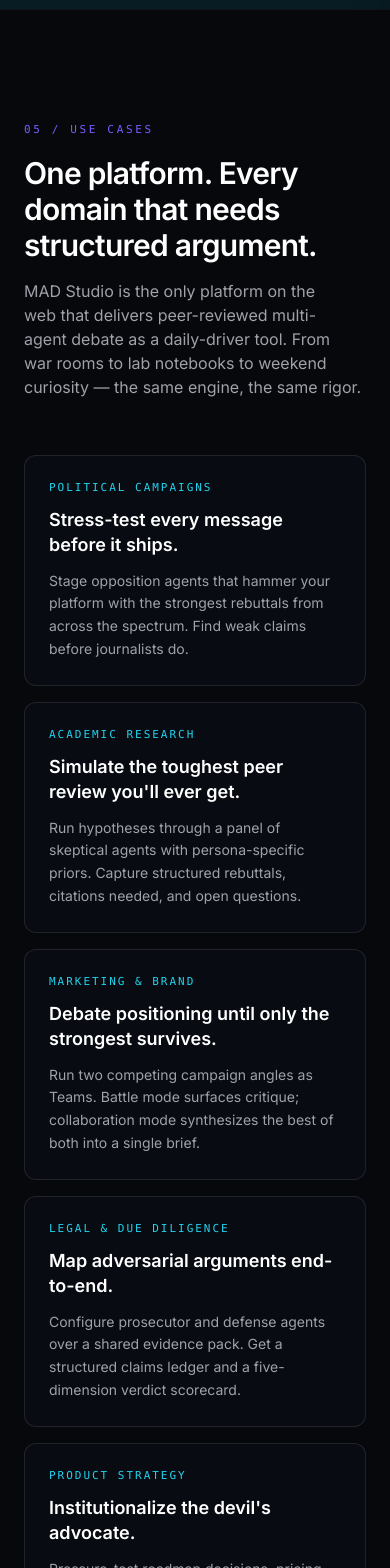
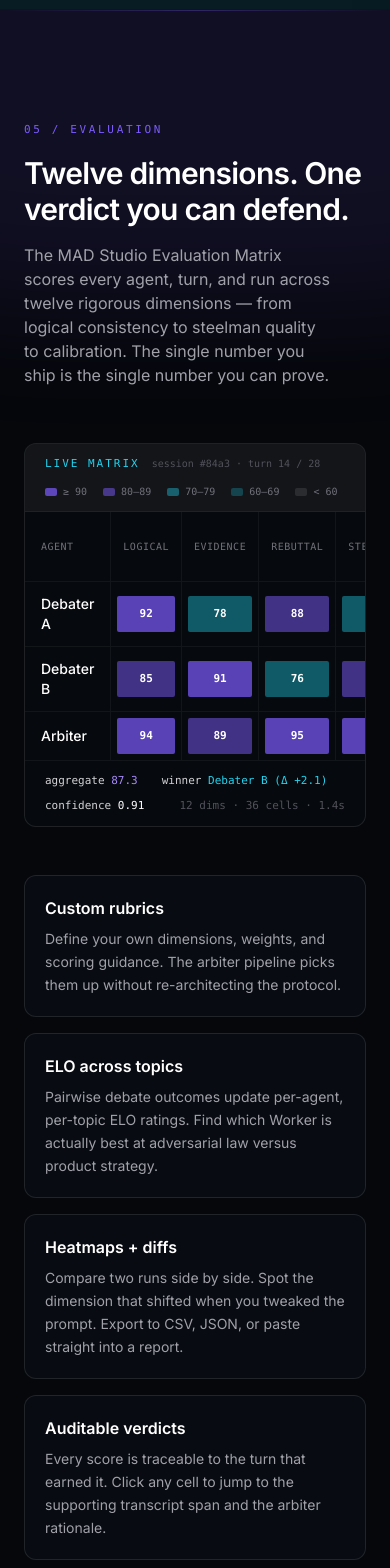
Before and after one commit to Andruuid/MADStudioLandingPage, a Next.js app: page / in a window 390 px wide. Shown: the part 8940-10508 px from the top of the page. Built offline with nearby package versions, Linux system fonts and the light colour scheme; no server answers.

Commit message:
Add Evaluation Matrix section with 12-dimension heatmap
Co-authored-by: Cursor <cursoragent@cursor.com>

```diff
--- a/app/page.tsx
+++ b/app/page.tsx
@@ -4,6 +4,7 @@ import Science from "@/components/Science";
 import Features from "@/components/Features";
 import ApiSection from "@/components/ApiSection";
 import Recursive from "@/components/Recursive";
+import Evaluation from "@/components/Evaluation";
 import UseCases from "@/components/UseCases";
 import Waitlist from "@/components/Waitlist";
 import Footer from "@/components/Footer";
@@ -17,6 +18,7 @@ export default function Home() {
       <Features />
       <ApiSection />
       <Recursive />
+      <Evaluation />
       <UseCases />
       <Waitlist />
       <Footer />
--- /dev/null
+++ b/components/Evaluation.tsx
@@ -0,0 +1,194 @@
+const dimensions = [
+  { key: "logic", label: "Logical consistency" },
+  { key: "evidence", label: "Evidence density" },
+  { key: "rebuttal", label: "Rebuttal robustness" },
+  { key: "steelman", label: "Steelman quality" },
+  { key: "calibration", label: "Calibration accuracy" },
+  { key: "novelty", label: "Novelty index" },
+  { key: "compression", label: "Signal-to-noise" },
+  { key: "citation", label: "Citation fidelity" },
+  { key: "drift", label: "Position drift" },
+  { key: "concession", label: "Concession quality" },
+  { key: "falsify", label: "Falsifiability" },
+  { key: "decisiveness", label: "Decision-readiness" },
+];
+
+const agents = [
+  { name: "Debater A", scores: [92, 78, 88, 71, 84, 66, 81, 90, 58, 73, 87, 79] },
+  { name: "Debater B", scores: [85, 91, 76, 82, 70, 88, 74, 83, 65, 80, 72, 86] },
+  { name: "Arbiter",   scores: [94, 89, 95, 90, 93, 71, 92, 96, 84, 91, 88, 95] },
+];
+
+function cellColor(score: number) {
+  if (score >= 90) return "bg-accent/70 text-white";
+  if (score >= 80) return "bg-accent/50 text-white";
+  if (score >= 70) return "bg-accent-cyan/40 text-white";
+  if (score >= 60) return "bg-accent-cyan/25 text-zinc-100";
+  return "bg-white/5 text-zinc-400";
+}
+
+const capabilities = [
+  {
+    title: "Custom rubrics",
+    body: "Define your own dimensions, weights, and scoring guidance. The arbiter pipeline picks them up without re-architecting the protocol.",
+  },
+  {
+    title: "ELO across topics",
+    body: "Pairwise debate outcomes update per-agent, per-topic ELO ratings. Find which Worker is actually best at adversarial law versus product strategy.",
+  },
+  {
+    title: "Heatmaps + diffs",
+    body: "Compare two runs side by side. Spot the dimension that shifted when you tweaked the prompt. Export to CSV, JSON, or paste straight into a report.",
+  },
+  {
+    title: "Auditable verdicts",
+    body: "Every score is traceable to the turn that earned it. Click any cell to jump to the supporting transcript span and the arbiter rationale.",
+  },
+];
+
+export default function Evaluation() {
+  return (
+    <section
+      id="evaluation"
+      className="relative isolate overflow-hidden border-t border-white/5 py-28 md:py-36"
+    >
+      <div
+        aria-hidden
+        className="absolute inset-x-0 top-0 mx-auto h-px max-w-6xl bg-gradient-to-r from-transparent via-accent/30 to-transparent"
+      />
+      <div
+        aria-hidden
+        className="absolute -top-32 left-1/2 h-[420px] w-[800px] -translate-x-1/2 rounded-full bg-accent/10 blur-3xl"
+      />
+
+      <div className="relative mx-auto max-w-6xl px-6">
+        <div className="flex flex-col gap-4 md:max-w-3xl">
+          <span className="font-mono text-[11px] uppercase tracking-[0.24em] text-accent">
+            05 / Evaluation
+          </span>
+          <h2 className="text-balance text-3xl font-semibold tracking-tight text-white md:text-5xl">
+            Twelve dimensions. One verdict you can defend.
+          </h2>
+          <p className="text-balance text-zinc-400 md:text-lg">
+            The MAD Studio Evaluation Matrix scores every agent, turn, and run
+            across twelve rigorous dimensions — from logical consistency to
+            steelman quality to calibration. The single number you ship is the
+            single number you can prove.
+          </p>
+        </div>
+
+        <div className="mt-14 overflow-hidden rounded-xl border border-white/10 bg-ink-900/70">
+          <div className="flex flex-wrap items-center justify-between gap-3 border-b border-white/5 bg-white/5 px-5 py-3">
+            <div className="flex items-center gap-3">
+              <span className="font-mono text-[11px] uppercase tracking-[0.18em] text-accent-cyan">
+                live matrix
+              </span>
+              <span className="font-mono text-[10px] text-zinc-600">
+                session #84a3 · turn 14 / 28
+              </span>
+            </div>
+            <div className="flex items-center gap-4 font-mono text-[10px] text-zinc-500">
+              <span className="flex items-center gap-1.5">
+                <span className="h-2 w-3 rounded-sm bg-accent/70" />
+                ≥ 90
+              </span>
+              <span className="flex items-center gap-1.5">
+                <span className="h-2 w-3 rounded-sm bg-accent/50" />
+                80–89
+              </span>
+              <span className="flex items-center gap-1.5">
+                <span className="h-2 w-3 rounded-sm bg-accent-cyan/40" />
+                70–79
+              </span>
+              <span className="flex items-center gap-1.5">
+                <span className="h-2 w-3 rounded-sm bg-accent-cyan/25" />
+                60–69
+              </span>
+              <span className="flex items-center gap-1.5">
+                <span className="h-2 w-3 rounded-sm bg-white/10" />
+                &lt; 60
+              </span>
+            </div>
+          </div>
+
+          <div className="overflow-x-auto">
+            <table className="w-full border-separate border-spacing-0 text-left">
+              <thead>
+                <tr className="font-mono text-[10px] uppercase tracking-wider text-zinc-500">
+                  <th className="sticky left-0 z-10 bg-ink-900/70 px-4 py-3 text-left font-medium">
+                    Agent
+                  </th>
+                  {dimensions.map((d) => (
+                    <th
+                      key={d.key}
+                      className="border-l border-white/5 px-3 py-3 font-medium"
+                      title={d.label}
+                    >
+                      {d.label.split(" ")[0]}
+                    </th>
+                  ))}
+                </tr>
+              </thead>
+              <tbody>
+                {agents.map((agent) => (
+                  <tr key={agent.name}>
+                    <td className="sticky left-0 z-10 border-t border-white/5 bg-ink-900/70 px-4 py-3 text-sm font-medium text-white">
+                      {agent.name}
+                    </td>
+                    {agent.scores.map((score, idx) => (
+                      <td
+                        key={dimensions[idx].key}
+                        className="border-l border-t border-white/5 px-1.5 py-1.5"
+                      >
+                        <div
+                          className={`flex h-9 items-center justify-center rounded-sm font-mono text-[11px] font-semibold transition ${cellColor(score)}`}
+                          title={`${dimensions[idx].label}: ${score}`}
+                        >
+                          {score}
+                        </div>
+                      </td>
+                    ))}
+                  </tr>
+                ))}
+              </tbody>
+            </table>
+          </div>
+
+          <div className="flex flex-wrap items-center gap-x-6 gap-y-2 border-t border-white/5 px-5 py-3 font-mono text-[11px] text-zinc-500">
+            <span>
+              <span className="text-zinc-300">aggregate</span>{" "}
+              <span className="text-accent-glow">87.3</span>
+            </span>
+            <span>
+              <span className="text-zinc-300">winner</span>{" "}
+              <span className="text-accent-cyan">Debater B (Δ +2.1)</span>
+            </span>
+            <span>
+              <span className="text-zinc-300">confidence</span>{" "}
+              <span className="text-white">0.91</span>
+            </span>
+            <span className="ml-auto">
+              <span className="text-zinc-600">12 dims · 36 cells · 1.4s</span>
+            </span>
+          </div>
+        </div>
+
+        <ul className="mt-12 grid gap-4 md:grid-cols-2 lg:grid-cols-4">
+          {capabilities.map((cap) => (
+            <li
+              key={cap.title}
+              className="glow-border relative flex flex-col gap-2 rounded-xl border border-white/10 bg-ink-800/50 p-5"
+            >
+              <h3 className="text-base font-semibold text-white">
+                {cap.title}
+              </h3>
+              <p className="text-sm leading-relaxed text-zinc-400">
+                {cap.body}
+              </p>
+            </li>
+          ))}
+        </ul>
+      </div>
+    </section>
+  );
+}
--- a/components/Nav.tsx
+++ b/components/Nav.tsx
@@ -57,6 +57,9 @@ export default function Nav() {
           <a href="#recursive" className="transition hover:text-white">
             Recursive
           </a>
+          <a href="#evaluation" className="transition hover:text-white">
+            Matrix
+          </a>
           <a href="#use-cases" className="transition hover:text-white">
             Use Cases
           </a>
--- a/components/UseCases.tsx
+++ b/components/UseCases.tsx
@@ -50,7 +50,7 @@ export default function UseCases() {
       <div className="mx-auto max-w-6xl px-6">
         <div className="flex flex-col gap-4 md:max-w-2xl">
           <span className="font-mono text-[11px] uppercase tracking-[0.24em] text-accent">
-            05 / Use cases
+            06 / Use cases
           </span>
           <h2 className="text-balance text-3xl font-semibold tracking-tight text-white md:text-5xl">
             One platform. Every domain that needs structured argument.
--- a/components/Waitlist.tsx
+++ b/components/Waitlist.tsx
@@ -71,7 +71,7 @@ export default function Waitlist() {
 
       <div className="relative mx-auto flex max-w-3xl flex-col items-center gap-8 px-6 text-center">
         <span className="font-mono text-[11px] uppercase tracking-[0.24em] text-accent">
-          06 / Beta access
+          07 / Beta access
         </span>
         <h2 className="text-balance text-4xl font-semibold tracking-tight text-white md:text-6xl">
           Be among the first to deploy{" "}
```
